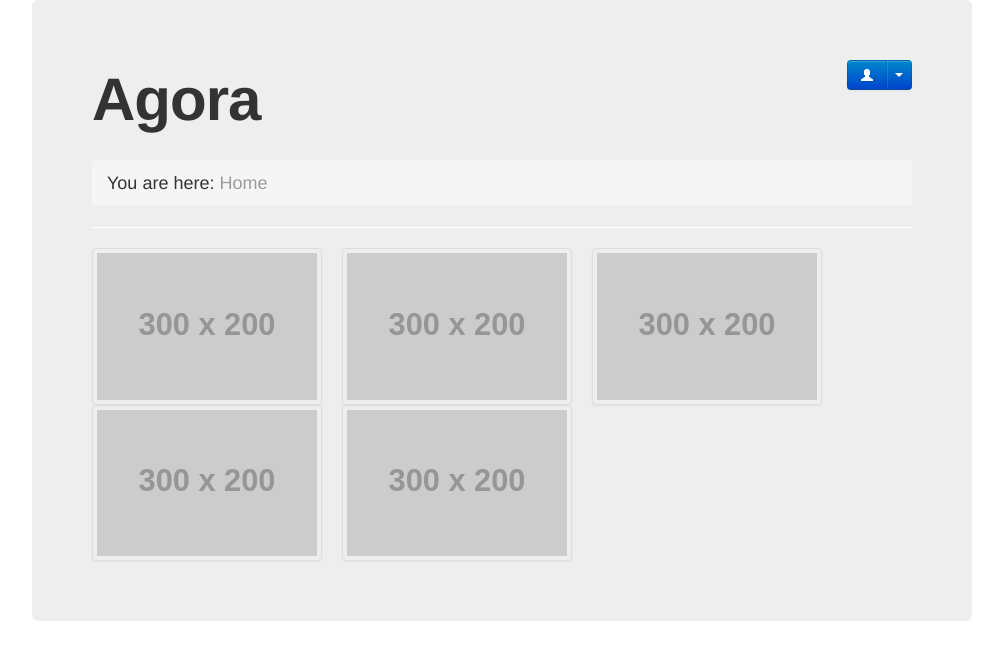
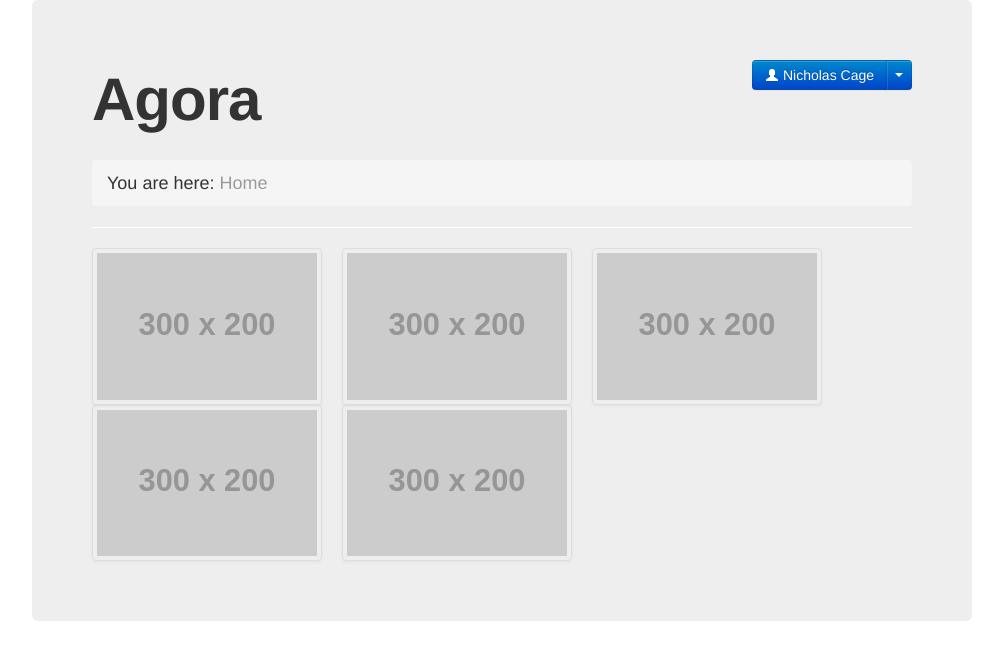
Before and after one commit to UWNetworksLab/agora, a plain HTML site: page index.html in a window 1280 px wide. Shown: the whole page, without its empty margins (138-1141 px from the left). Drawn offline with nearby package versions, Linux system fonts and the light colour scheme; placeholder pictures from the web are drawn by us.

Commit message:
added call to getCurrentUser

```diff
--- a/index.html
+++ b/index.html
@@ -47,8 +47,7 @@
     </div>
     <script src="http://code.jquery.com/jquery-latest.js"></script>
     <script src="js/bootstrap.min.js"></script>
+    <script src="js/agora-interface.js"></script>
     <script src="js/agora-ui.js"></script>
-    <script src="js/agora-interface.js"></script>
-
   </body>
 </html>
--- a/js/agora-ui.js
+++ b/js/agora-ui.js
@@ -8,3 +8,9 @@
 $(".fs-item").click(function () {
 	$(this).toggleClass("selected");
 });
+
+// Get the current Username
+$("#user-name").html(function () {
+	var currentUser = Agora.getCurrentUser();
+	return currentUser.displayName;
+});
```
